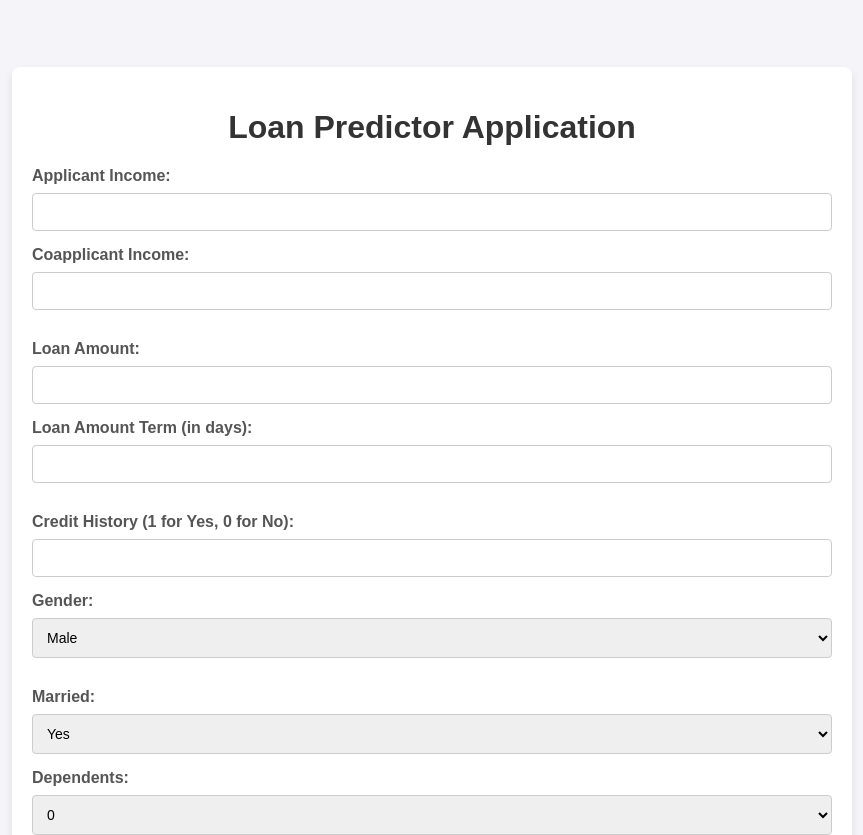
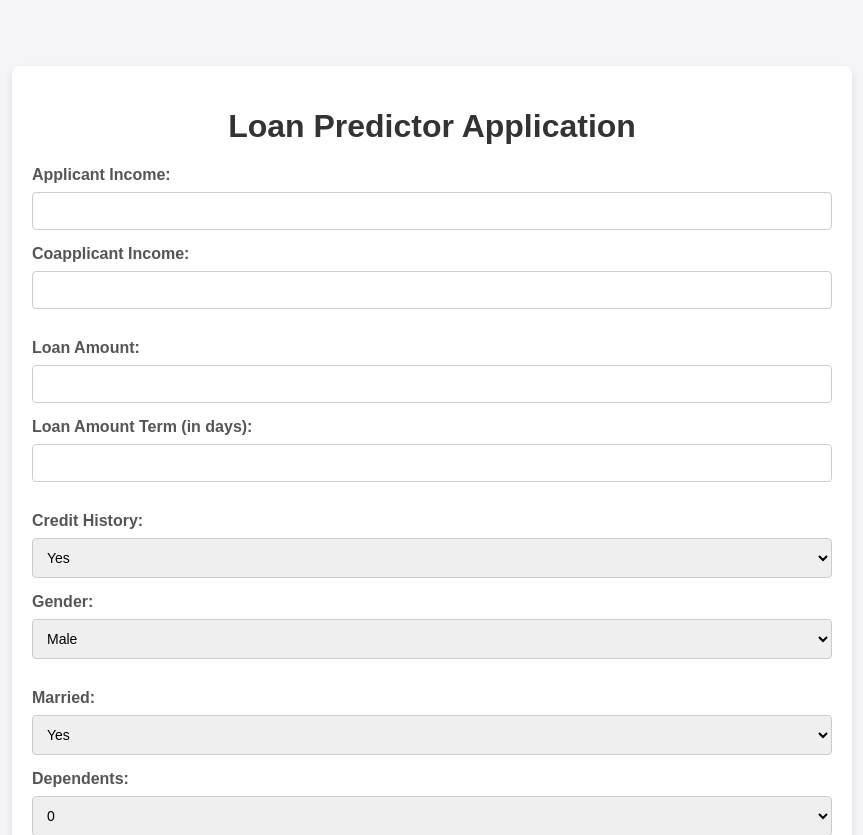
Before and after one commit to moromoke01/loan_prediction_app_model, a Flask app: page / in a window 1280 px wide. Shown: the top 835 px of the page, without its empty margins (208-1071 px from the left). Run offline with Flask 3, Linux system fonts and the light colour scheme; parts of the project's set-up code (start-up, migrations or seed data) failed here and were passed over.

Commit message:
credit-history updated

```diff
--- a/app.py
+++ b/app.py
@@ -19,7 +19,7 @@ def predict():
     coapplicant_income = float(request.form['coapplicant_income'])
     loan_amount = float(request.form['loan_amount'])
     loan_amount_term = float(request.form['loan_amount_term'])
-    credit_history = float(request.form['credit_history'])
+    credit_history = 1 if request.form['credit_history'] == 'No' else 0
     gender = 1 if request.form['gender'] == 'Male' else 0
     married = 1 if request.form['married'] == 'Yes' else 0
     education = 1 if request.form['education'] == 'Graduate' else 0
--- a/templates/index.html
+++ b/templates/index.html
@@ -88,8 +88,11 @@
         </div>
 
         <div class="form-group">
-            <label for="credit_history">Credit History (1 for Yes, 0 for No):</label>
-            <input type="number" id="credit_history" name="credit_history" min="0" max="1" required>
+            <label for="credit_history">Credit History:</label>
+            <select id="credit_history" name="credit_history" required>
+                <option value="Good">Yes</option>
+                <option value="Bad">No</option>
+            </select>
             <label for="gender">Gender:</label>
             <select id="gender" name="gender" required>
                 <option value="Male">Male</option>
```
